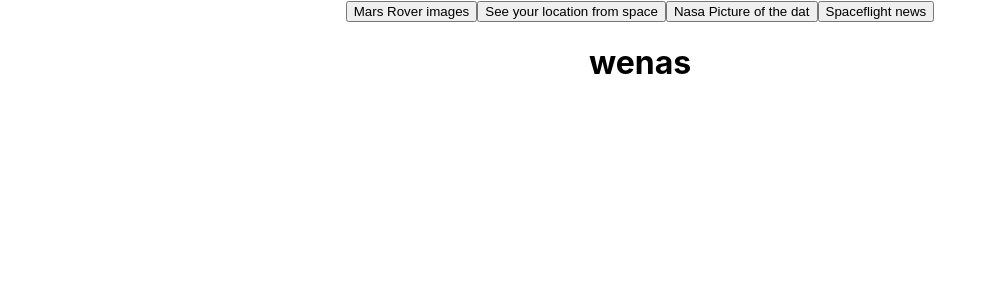
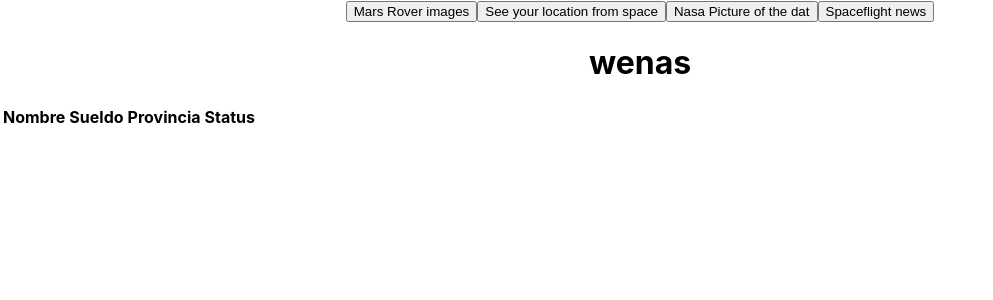
Before and after one commit to Orianamartina/Space, a React (Create React App) app in the folder space/: page / in a window 1280 px wide. Shown: the top 300 px of the page, without its empty margins (0-993 px from the left). Built offline with nearby package versions, Linux system fonts and the light colour scheme.

Commit message:
error boundary needs research

```diff
--- a/space/src/App.js
+++ b/space/src/App.js
@@ -25,13 +25,12 @@ function App() {
         <Route path = "/register" element={<Register/>}/>
         <Route path='/login' element={<Login />} />
         <Route path = "/admin" element ={
-            <ErrorBoundary FallbackComponent={ErrorFallback} onReset={() => Navigate("/") }>
+
 
                 <Suspense>
                     <Admin />
                 </Suspense>
-            </ErrorBoundary > } />
-
+        }/>
         <Route path = "*"/>
             // page not found
 
--- a/space/src/components/landing/Landing.jsx
+++ b/space/src/components/landing/Landing.jsx
@@ -12,6 +12,22 @@ export default function Landing () {
 
         <div>
             <h1>wenas</h1>
+            <div className="divTable">
+                <table>
+                    <thead>
+                        <tr>
+                            <th>Nombre</th>
+                            <th>Sueldo</th>
+                            <th>Provincia</th>
+                            <th>Status</th>
+                            <th></th>
+                        </tr>
+                    </thead>
+                    <tbody>
+                        {/* Renderizar Datos */}
+                    </tbody>
+                </table>
+            </div>
         </div>
     )
 
```
